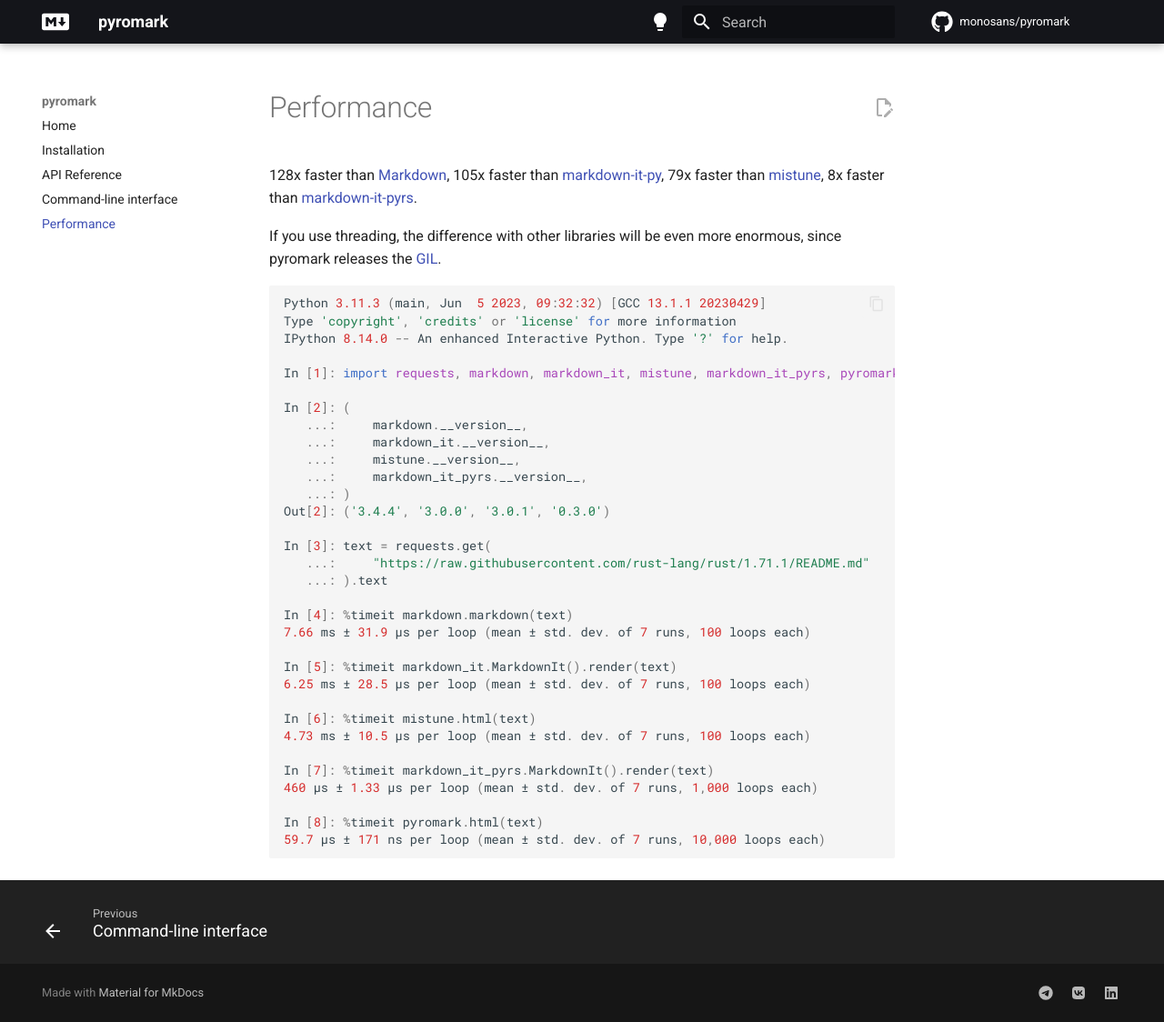
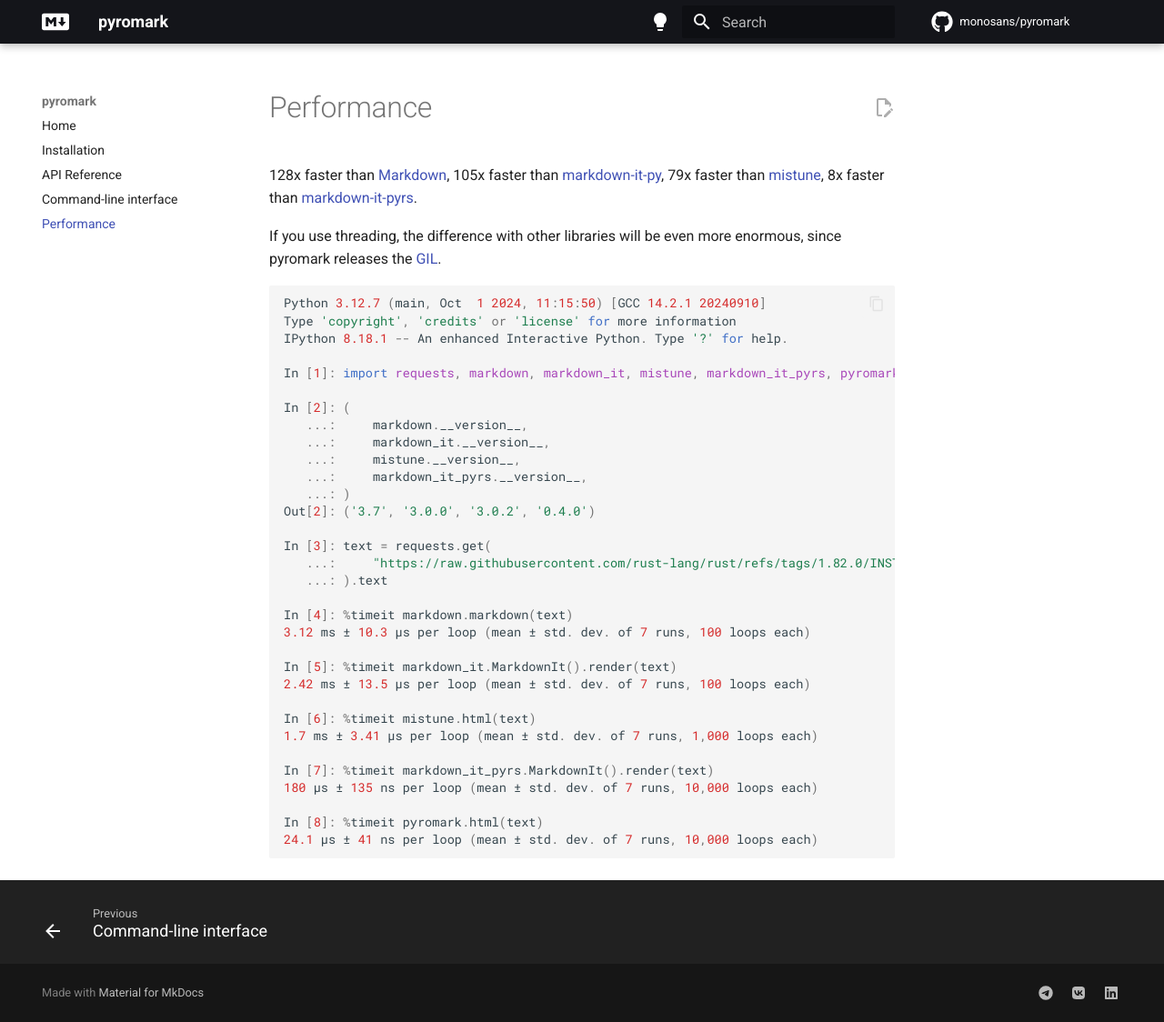
Before and after one commit to monosans/pyromark, an MkDocs documentation site: the page built from docs/performance.md, in a window 1280 px wide and 1124 px high. Shown: the whole window at 91% size. Built offline with MkDocs 1.6.1 and Material for MkDocs 9.7.7, drawn with Linux system fonts in a browser that asks for light colours; comment, search, counter and statistics services are not loaded.

Commit message:
docs: add new benchmarks

````diff
--- a/docs/performance.md
+++ b/docs/performance.md
@@ -8,9 +8,9 @@
 If you use threading, the difference with other libraries will be even more enormous, since pyromark releases the [GIL](https://docs.python.org/3/glossary.html#term-global-interpreter-lock).
 
 ```python
-Python 3.11.3 (main, Jun  5 2023, 09:32:32) [GCC 13.1.1 20230429]
+Python 3.12.7 (main, Oct  1 2024, 11:15:50) [GCC 14.2.1 20240910]
 Type 'copyright', 'credits' or 'license' for more information
-IPython 8.14.0 -- An enhanced Interactive Python. Type '?' for help.
+IPython 8.18.1 -- An enhanced Interactive Python. Type '?' for help.
 
 In [1]: import requests, markdown, markdown_it, mistune, markdown_it_pyrs, pyromark
 
@@ -20,24 +20,24 @@
    ...:     mistune.__version__,
    ...:     markdown_it_pyrs.__version__,
    ...: )
-Out[2]: ('3.4.4', '3.0.0', '3.0.1', '0.3.0')
+Out[2]: ('3.7', '3.0.0', '3.0.2', '0.4.0')
 
 In [3]: text = requests.get(
-   ...:     "https://raw.githubusercontent.com/rust-lang/rust/1.71.1/README.md"
+   ...:     "https://raw.githubusercontent.com/rust-lang/rust/refs/tags/1.82.0/INSTALL.md"
    ...: ).text
 
 In [4]: %timeit markdown.markdown(text)
-7.66 ms ± 31.9 µs per loop (mean ± std. dev. of 7 runs, 100 loops each)
+3.12 ms ± 10.3 µs per loop (mean ± std. dev. of 7 runs, 100 loops each)
 
 In [5]: %timeit markdown_it.MarkdownIt().render(text)
-6.25 ms ± 28.5 µs per loop (mean ± std. dev. of 7 runs, 100 loops each)
+2.42 ms ± 13.5 µs per loop (mean ± std. dev. of 7 runs, 100 loops each)
 
 In [6]: %timeit mistune.html(text)
-4.73 ms ± 10.5 µs per loop (mean ± std. dev. of 7 runs, 100 loops each)
+1.7 ms ± 3.41 µs per loop (mean ± std. dev. of 7 runs, 1,000 loops each)
 
 In [7]: %timeit markdown_it_pyrs.MarkdownIt().render(text)
-460 µs ± 1.33 µs per loop (mean ± std. dev. of 7 runs, 1,000 loops each)
+180 µs ± 135 ns per loop (mean ± std. dev. of 7 runs, 10,000 loops each)
 
 In [8]: %timeit pyromark.html(text)
-59.7 µs ± 171 ns per loop (mean ± std. dev. of 7 runs, 10,000 loops each)
+24.1 µs ± 41 ns per loop (mean ± std. dev. of 7 runs, 10,000 loops each)
 ```
````
